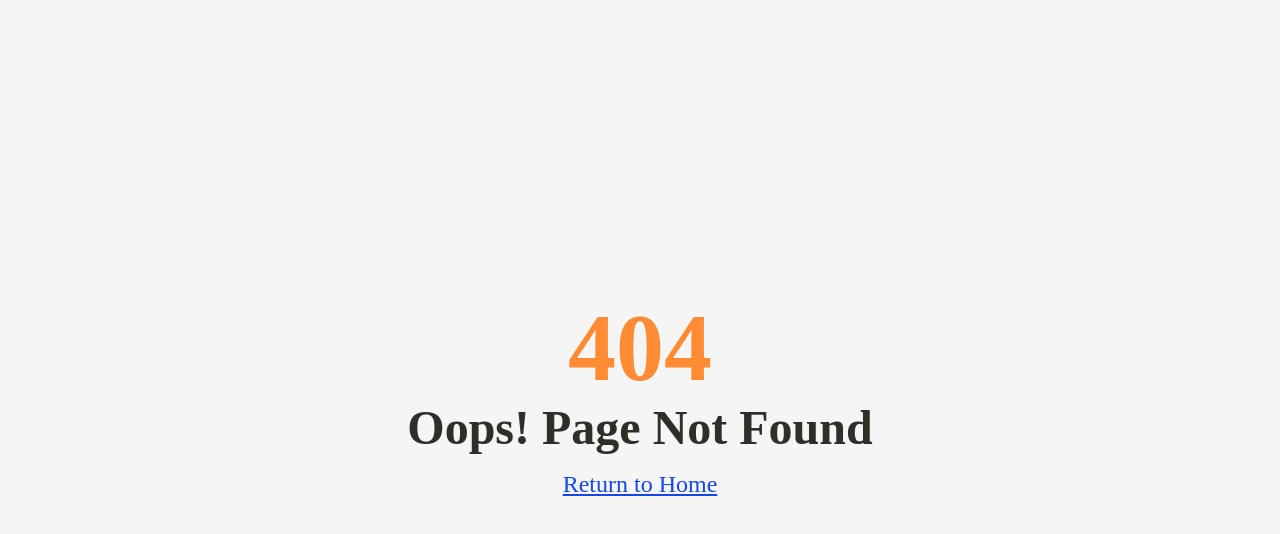
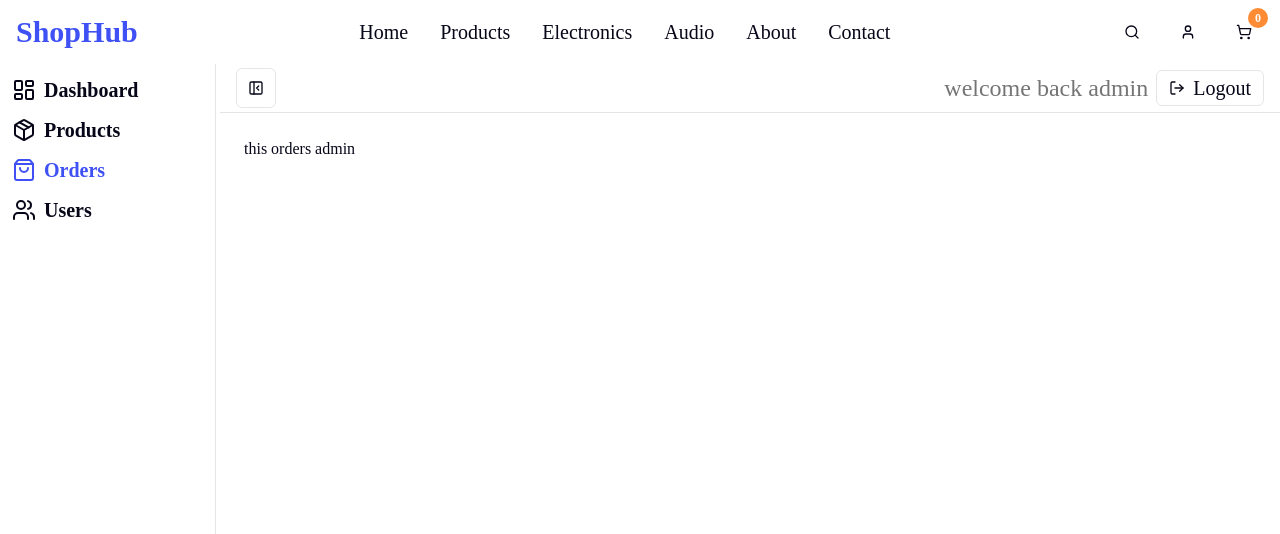
Before and after one commit to mohammadmehdidalvandii/shopHub-frontend, a Next.js app: page /Admin/Orders in a window 1280 px wide. Before the commit this address had no page. Shown: the top 534 px of the page. Built offline with nearby package versions, Linux system fonts and the light colour scheme.

Commit message:
created orders admin-page

```diff
--- /dev/null
+++ b/src/app/Admin/Orders/page.tsx
@@ -0,0 +1,19 @@
+import React from 'react'
+import type { Metadata } from "next";
+import AdminLayout from '@/components/layout/AdminLayout';
+
+
+export const metadata: Metadata = {
+  title: "ShopHub | Admin",
+  description: "Generated by create next app",
+};
+
+const page:React.FC = ()=>{
+  return (
+    <AdminLayout>
+        this orders admin
+    </AdminLayout>
+  )
+}
+
+export default page
```
